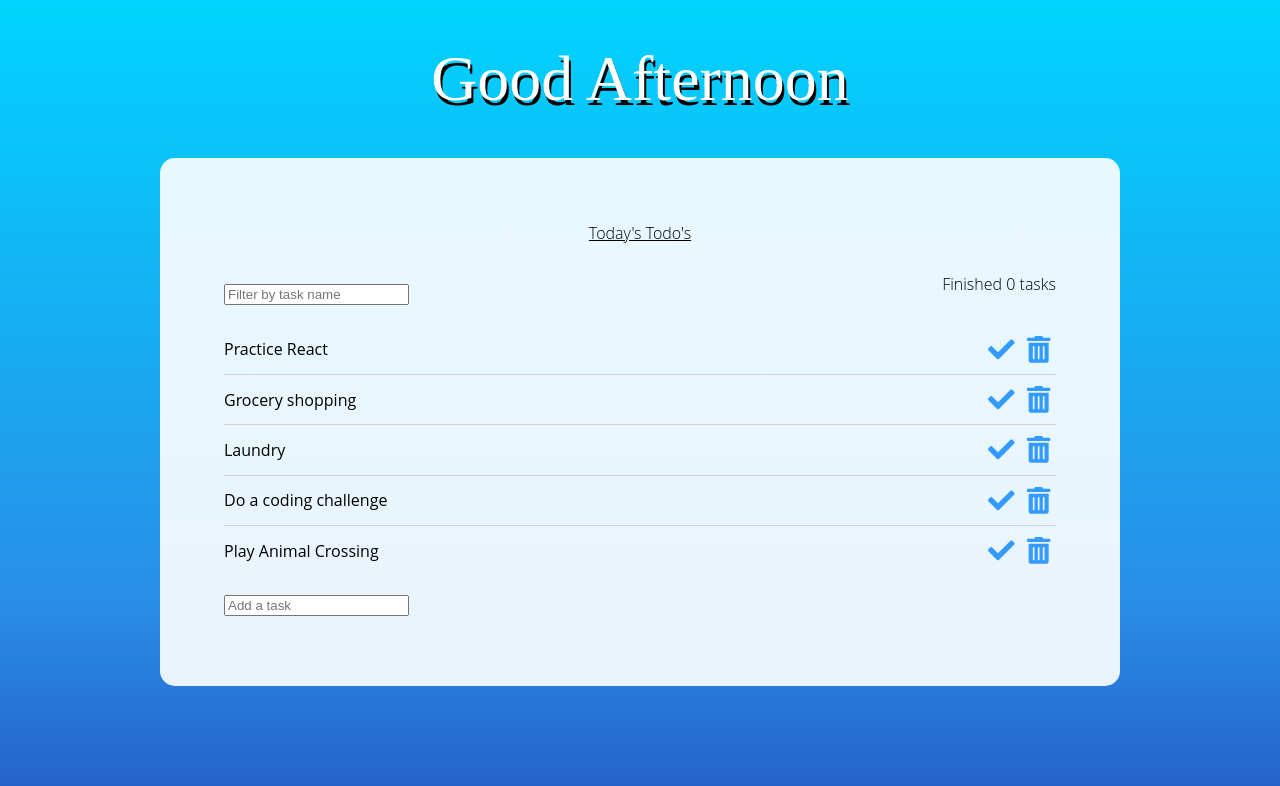
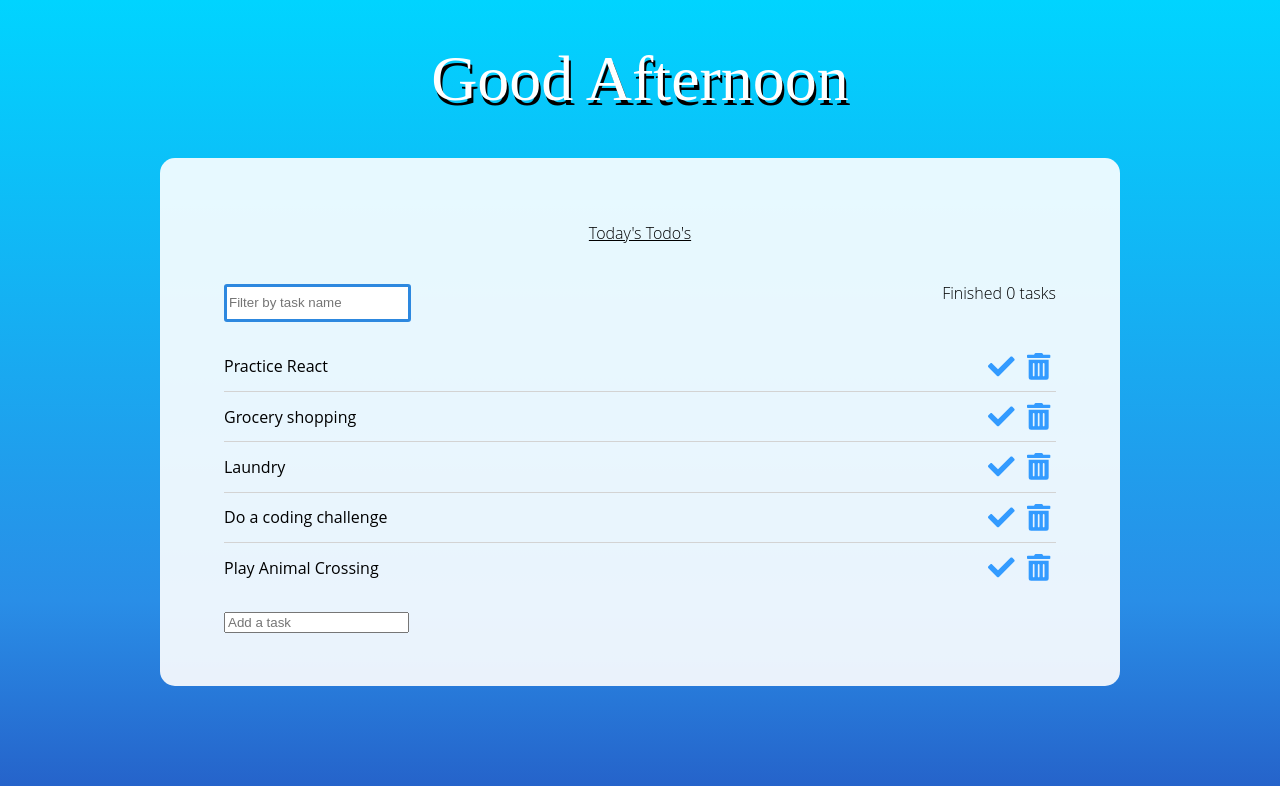
Before and after one commit to cayleatopolski/toDoListReact, a React (Create React App) app: page / in a window 1280 px wide. Shown: the top 786 px of the page. Built offline with nearby package versions, Linux system fonts and the light colour scheme.

Commit message:
filter input styling

```diff
--- a/src/components/Filter/Filter.js
+++ b/src/components/Filter/Filter.js
@@ -1,4 +1,5 @@
 import React, { useState, useEffect } from 'react';
+import styles from './filter.module.css';
 
 const Filter = ({ tasks, setTasks }) => {
   const [value, setValue] = useState('');
@@ -27,6 +28,7 @@ const Filter = ({ tasks, setTasks }) => {
         onChange={(event) => setValue(event.target.value)}
         value={value}
         placeholder='Filter by task name'
+        className={styles.filterInput}
       />
     </div>
   );
--- a/src/components/Filter/filter.module.css
+++ b/src/components/Filter/filter.module.css
@@ -0,0 +1,9 @@
+.filterInput {
+  height: 30px;
+  border: solid 3px #2d88df;
+  border-radius: 3px;
+}
+
+.filterInput:focus {
+  border-color: #bb33ff;
+}
```
